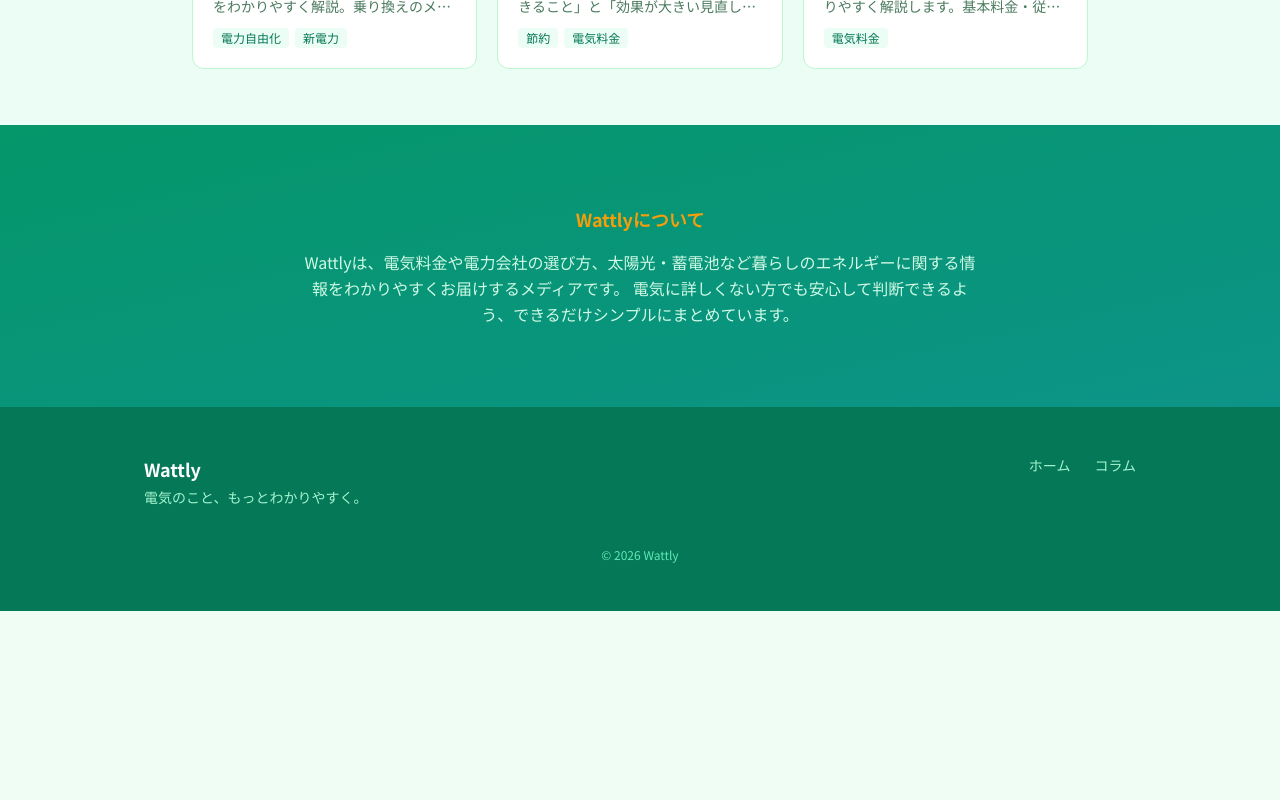
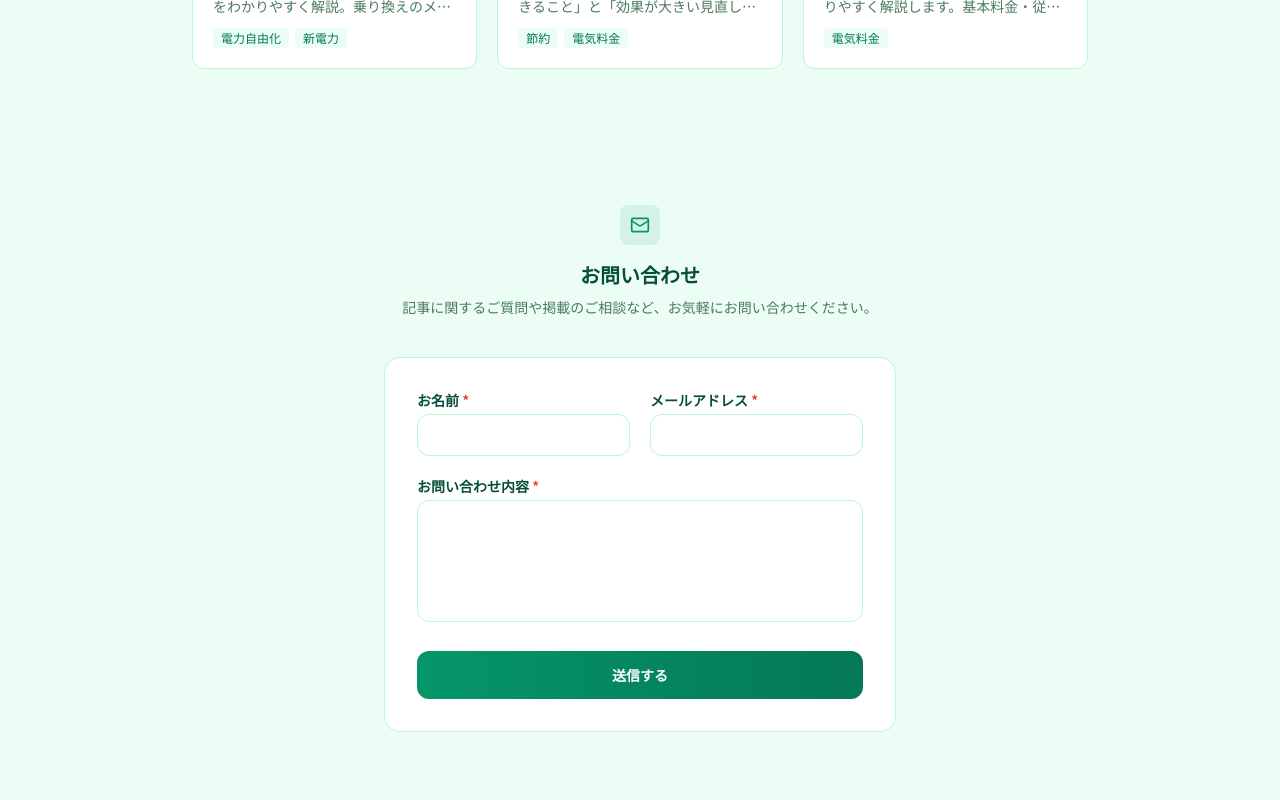
Before and after one commit to wattly-jp/hp, a Next.js app: page / in a window 1280 px wide. Shown: the part 760-1560 px from the top of the page. Before the commit the page ends 1371 px from the top, so only its background shows below. Built offline with nearby package versions, Linux system fonts and the light colour scheme.

Commit message:
Resendでお問い合わせフォームのメール送信を実装

```diff
--- a/package.json
+++ b/package.json
@@ -14,7 +14,8 @@
     "next": "16.1.6",
     "next-mdx-remote": "^6.0.0",
     "react": "19.2.3",
-    "react-dom": "19.2.3"
+    "react-dom": "19.2.3",
+    "resend": "^6.9.3"
   },
   "devDependencies": {
     "@tailwindcss/postcss": "^4",
--- /dev/null
+++ b/src/app/api/contact/route.ts
@@ -0,0 +1,55 @@
+import { NextRequest, NextResponse } from "next/server";
+import { Resend } from "resend";
+
+function getResend() {
+  const key = process.env.RESEND_API_KEY;
+  if (!key) throw new Error("RESEND_API_KEY が設定されていません");
+  return new Resend(key);
+}
+
+export async function POST(request: NextRequest) {
+  try {
+    const resend = getResend();
+    const { name, email, message } = await request.json();
+
+    if (!name || !email || !message) {
+      return NextResponse.json(
+        { error: "お名前・メールアドレス・お問い合わせ内容は必須です" },
+        { status: 400 },
+      );
+    }
+
+    await resend.emails.send({
+      from: "Wattly <noreply@wattly.jp>",
+      replyTo: "contact@wattly.jp",
+      to: [email],
+      cc: ["contact@wattly.jp"],
+      subject: "【Wattly】お問い合わせを受け付けました",
+      html: `
+        <div style="font-family: sans-serif; max-width: 600px; margin: 0 auto;">
+          <div style="background: linear-gradient(135deg, #14532d, #166534); padding: 24px; text-align: center;">
+            <h1 style="color: white; margin: 0; font-size: 24px; font-weight: 900;">Wattly</h1>
+          </div>
+          <div style="padding: 30px;">
+            <p>${name} 様</p>
+            <p>お問い合わせいただきありがとうございます。<br>以下の内容で受け付けました。折り返しご連絡いたします。</p>
+            <div style="margin: 24px 0; padding: 16px; background: #f7faf8; border-radius: 8px; border-left: 4px solid #16a34a;">
+              <p style="margin: 0; white-space: pre-wrap; font-size: 14px;">${message}</p>
+            </div>
+            <p style="color: #6b8a6f; font-size: 13px;">※ このメールは自動送信です。ご返信は contact@wattly.jp までお願いいたします。</p>
+          </div>
+          <div style="padding: 15px; text-align: center; color: #6b8a6f; font-size: 12px; border-top: 1px solid #d1e7d6;">
+            &copy; Wattly — 電気のこと、もっとわかりやすく。
+          </div>
+        </div>
+      `,
+    });
+
+    return NextResponse.json({ success: true });
+  } catch (error) {
+    console.error("お問い合わせメール送信エラー:", error);
+    const message =
+      error instanceof Error ? error.message : "送信に失敗しました";
+    return NextResponse.json({ error: message }, { status: 500 });
+  }
+}
--- a/src/app/page.tsx
+++ b/src/app/page.tsx
@@ -1,7 +1,8 @@
 import Link from "next/link";
-import { Zap, ArrowRight, Scale, Sun, Building2, BookOpen } from "lucide-react";
+import { Zap, ArrowRight, Scale, Sun, Building2, BookOpen, Mail } from "lucide-react";
 import { getAllArticles } from "@/lib/media";
 import { ArticleCard } from "@/components/ArticleCard";
+import ContactForm from "@/components/ContactForm";
 import { CATEGORIES } from "@/lib/constants";
 
 const CATEGORY_ICONS: Record<string, typeof Scale> = {
@@ -83,6 +84,20 @@ export default function HomePage() {
         );
       })}
 
+      {/* Contact */}
+      <section className="py-20 px-4 bg-wt-surface-alt">
+        <div className="mx-auto max-w-4xl text-center mb-10">
+          <div className="inline-flex items-center justify-center h-10 w-10 rounded-lg bg-wt-primary/10 text-wt-primary mb-4">
+            <Mail size={20} />
+          </div>
+          <h2 className="text-xl font-bold text-wt-text mb-2">お問い合わせ</h2>
+          <p className="text-wt-text-secondary text-sm">
+            記事に関するご質問や掲載のご相談など、お気軽にお問い合わせください。
+          </p>
+        </div>
+        <ContactForm />
+      </section>
+
       {/* About */}
       <section className="bg-gradient-to-br from-wt-primary to-wt-hero-to text-white py-20 px-4">
         <div className="mx-auto max-w-2xl text-center">
--- /dev/null
+++ b/src/components/ContactForm.tsx
@@ -0,0 +1,113 @@
+"use client";
+
+import { useState } from "react";
+import { CheckCircle2 } from "lucide-react";
+
+export default function ContactForm() {
+  const [form, setForm] = useState({ name: "", email: "", message: "" });
+  const [status, setStatus] = useState<"idle" | "sending" | "sent" | "error">("idle");
+
+  const handleSubmit = async (e: React.FormEvent) => {
+    e.preventDefault();
+    setStatus("sending");
+
+    try {
+      const res = await fetch("/api/contact", {
+        method: "POST",
+        headers: { "Content-Type": "application/json" },
+        body: JSON.stringify(form),
+      });
+
+      if (!res.ok) throw new Error();
+      setStatus("sent");
+      setForm({ name: "", email: "", message: "" });
+    } catch {
+      setStatus("error");
+    }
+  };
+
+  if (status === "sent") {
+    return (
+      <div className="mx-auto max-w-lg rounded-2xl bg-white p-10 text-center border border-wt-border">
+        <div className="mx-auto flex h-14 w-14 items-center justify-center rounded-full bg-wt-primary/10">
+          <CheckCircle2 size={28} className="text-wt-primary" />
+        </div>
+        <h3 className="mt-4 text-xl font-bold text-wt-text">送信しました</h3>
+        <p className="mt-2 text-wt-text-secondary">
+          お問い合わせありがとうございます。折り返しご連絡いたします。
+        </p>
+        <button
+          onClick={() => setStatus("idle")}
+          className="mt-6 text-sm text-wt-primary underline hover:no-underline"
+        >
+          続けてお問い合わせする
+        </button>
+      </div>
+    );
+  }
+
+  const inputClass =
+    "mt-1 w-full rounded-xl border border-wt-border px-4 py-2.5 text-sm transition-all focus:border-wt-primary focus:outline-none focus:ring-2 focus:ring-wt-primary/20";
+
+  return (
+    <form
+      onSubmit={handleSubmit}
+      className="mx-auto max-w-lg rounded-2xl bg-white p-8 border border-wt-border"
+    >
+      <div className="space-y-5">
+        <div className="grid gap-5 sm:grid-cols-2">
+          <div>
+            <label className="block text-sm font-semibold text-wt-text">
+              お名前 <span className="text-red-500">*</span>
+            </label>
+            <input
+              type="text"
+              required
+              value={form.name}
+              onChange={(e) => setForm({ ...form, name: e.target.value })}
+              className={inputClass}
+            />
+          </div>
+          <div>
+            <label className="block text-sm font-semibold text-wt-text">
+              メールアドレス <span className="text-red-500">*</span>
+            </label>
+            <input
+              type="email"
+              required
+              value={form.email}
+              onChange={(e) => setForm({ ...form, email: e.target.value })}
+              className={inputClass}
+            />
+          </div>
+        </div>
+        <div>
+          <label className="block text-sm font-semibold text-wt-text">
+            お問い合わせ内容 <span className="text-red-500">*</span>
+          </label>
+          <textarea
+            required
+            rows={5}
+            value={form.message}
+            onChange={(e) => setForm({ ...form, message: e.target.value })}
+            className={`${inputClass} resize-none`}
+          />
+        </div>
+      </div>
+
+      {status === "error" && (
+        <p className="mt-4 text-sm text-red-600">
+          送信に失敗しました。時間をおいて再度お試しください。
+        </p>
+      )}
+
+      <button
+        type="submit"
+        disabled={status === "sending"}
+        className="mt-6 w-full rounded-xl bg-gradient-to-r from-wt-primary to-wt-primary-dark py-3.5 text-sm font-bold text-white transition-all hover:shadow-lg disabled:opacity-50"
+      >
+        {status === "sending" ? "送信中..." : "送信する"}
+      </button>
+    </form>
+  );
+}
```
Also changed, not shown: 1 other file (tests, documents, lock files or other folders).
